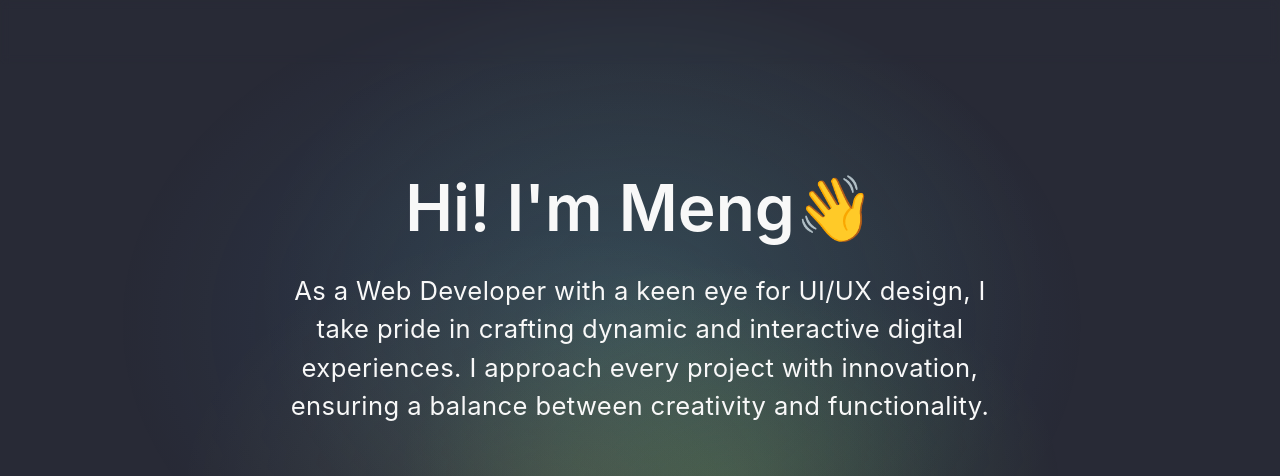
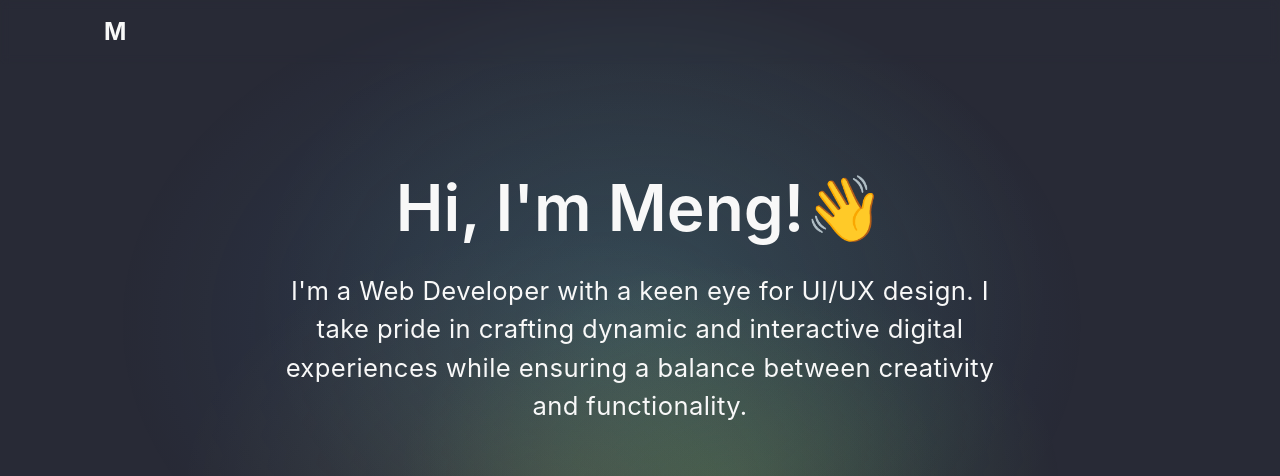
Before and after one commit to mong00x/portfolio, a Next.js app: page / in a window 1280 px wide. Shown: the top 476 px of the page. Built offline with nearby package versions, Linux system fonts and the light colour scheme.

Commit message:
add nav bar sections for home button and fix intro, the new intro reads better and is more concise

```diff
--- a/pages/index.js
+++ b/pages/index.js
@@ -86,13 +86,13 @@ export default function Home() {
         <nav className={styles.nav} backdropFilter="auto" backdropBlur="6px">
           <div className={styles.container}>
 
-            {/* <button
+            <button
               className={styles.brand}
               onClick={() => (window.location.href = "#")}
             >
-              Meng Yuan
-            </button> */}
-            {/* <div className={styles.navBtnGroup}></div> */}
+              M
+            </button>
+            <div className={styles.navBtnGroup}></div>
             <div className={styles.navBtnContainer}>
 
 
@@ -115,16 +115,15 @@ export default function Home() {
                 <div className={styles.greetings}>
                   <div className={(styles.flex, styles.title)} >
                     <h1 className={styles.meng}>
-                      Hi! <div className={styles.linebreaker}></div>I'm Meng
+                      Hi, <div className={styles.linebreaker}></div>I'm Meng!
                     </h1>
                     {/* make it pop with motion */}
 
                     <h1 className={styles.emoji}>👋</h1>
                   </div>
                   <p className={styles.intro}>
-                  As a Web Developer with a keen eye for UI/UX design,
-                  I take pride in crafting dynamic and interactive digital experiences.
-                  I approach every project with innovation, ensuring a balance between creativity and functionality.
+                  I'm a Web Developer with a keen eye for UI/UX design.
+                  I take pride in crafting dynamic and interactive digital experiences while ensuring a balance between creativity and functionality.
                   </p>
                 </div>
               </Box>
--- a/styles/Home.module.css
+++ b/styles/Home.module.css
@@ -33,18 +33,23 @@
   -webkit-backdrop-filter: blur(4px);
 }
 
-/* .navBtnContainer {
+.nav .container {
+  display: flex;
+  justify-content: space-between;
+  align-items: center;
+}
+
+.navBtnContainer {
   position: relative;
   display: flex;
-  margin: 1rem 16rem;
   justify-content: space-between;
   width: auto;
   height: 2rem;
-} */
+}
 
 .brand {
   font-size: 1.5rem;
-  font-weight: 900;
+  font-weight: 700;
 }
 
 .navBtnGroup {
```
